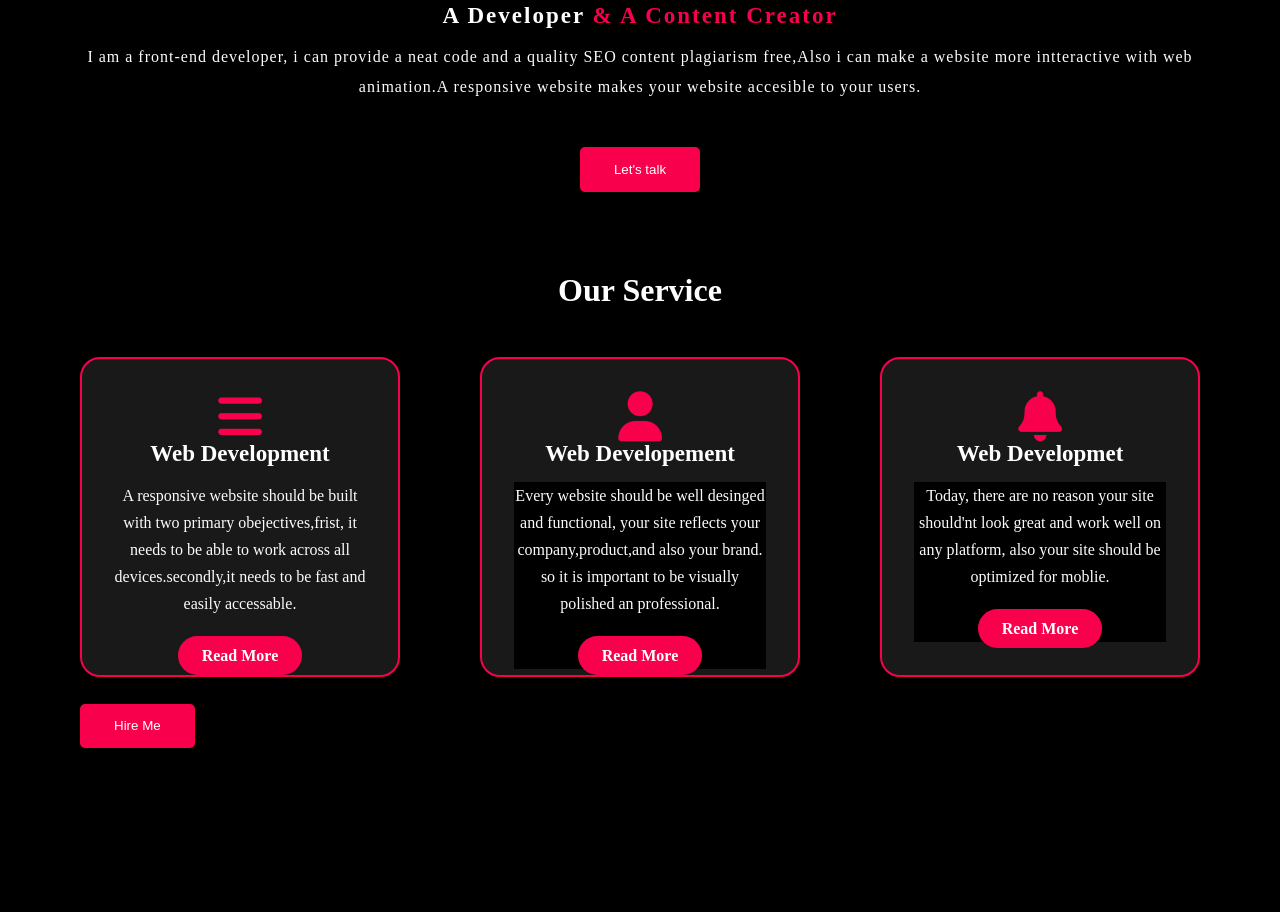
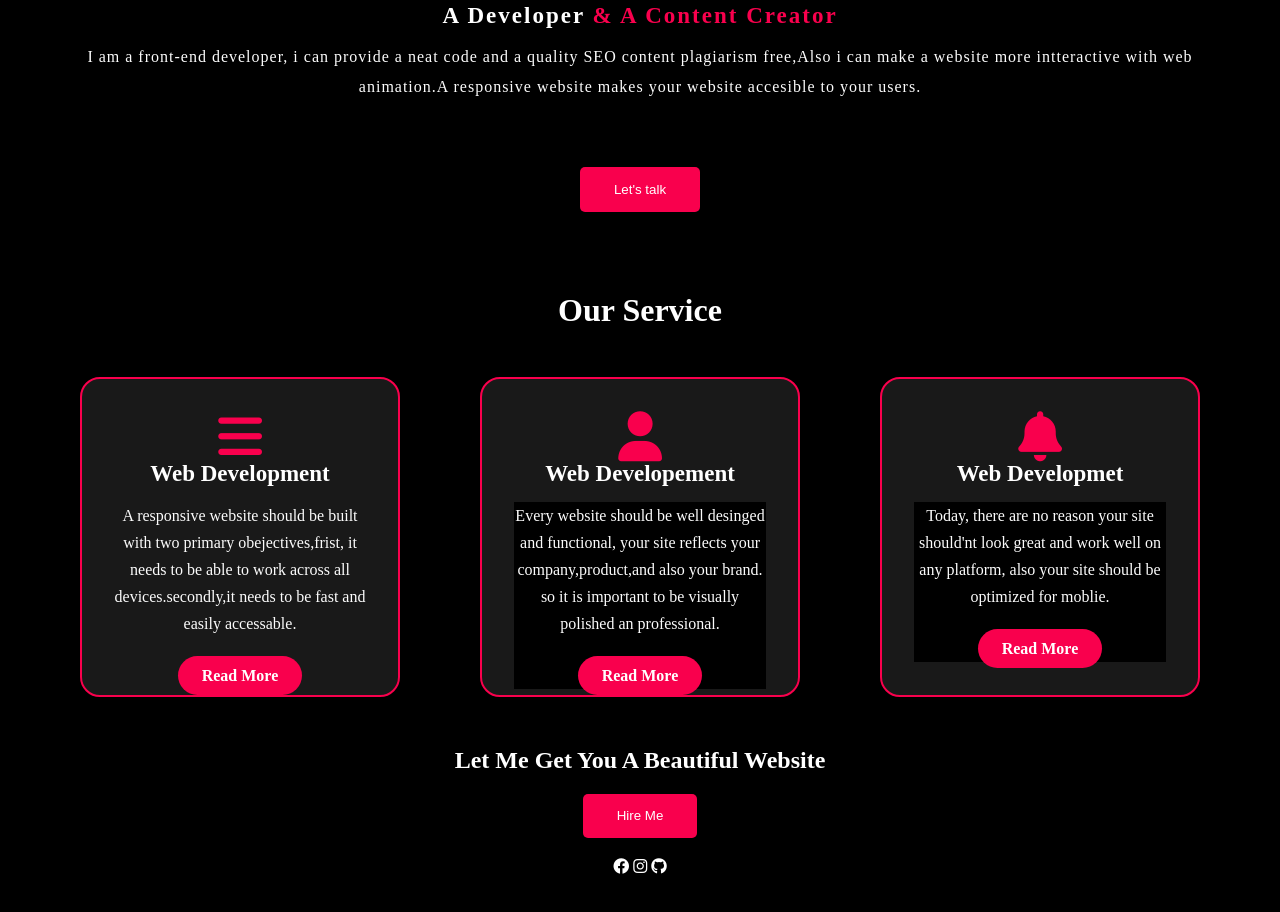
Before and after one commit to COSTLYEMMAH/my-portfolio, a plain HTML site: page index.html in a window 1280 px wide. Shown: the part 932-1844 px from the top of the page. Before the commit the page ends 1760 px from the top, so only its background shows below. Drawn offline with Linux system fonts and the light colour scheme; a web font is replaced by a local one.

Commit message:
second commit

```diff
--- a/index.html
+++ b/index.html
@@ -13,9 +13,9 @@
     <link href="https://fonts.googlepis.com/css2?family=josefin=sans:ital,wg
     ht@0,100;,300;,400;,500;,0;,600;,700;,1;,100;,1;,200;,1;,300;,1;,400;,1;50;,1;,
     600;,1;,700&display=swap" rel="stylesheet">
-    <link rel="stylesheet" href="https://cdnjs.cloudflare.com/ajax/libs/font-awesome/6.1.1/css/all.min.css"
-        integrity="sha512-KfkfwYDsLkIlwQp6LFnl8zNdLGxu9YAA1QvwINks4PhcElQSvqcyVLLD9aMhXd13uQjoXtEKNosOWaZqXgel0g=="
-        crossorigin="anonymous" referrerpolicy="no-referrer" />
+<link rel=stylesheet href="https://cdnjs.cloudflare.com/ajax/libs/font-awesome/6.1.1/css/all.min.css"
+        integrity="slinkha512-KfkfwYDsLkIlwQp6LFnl8zNdLGxu9YAA1QvwINks4PhcElQSvqcyVLLD9aMhXd13uQjoXtEKNosOWaZqXgel0g=="
+        crossorigin=    "anonymous" referrerpolicy="no-referrer" />
 
 
 </head>
@@ -24,7 +24,7 @@
     <!----hero section start---->
 
     <div class="hero">
-        <nav>
+        <nav >
             <h2 class="logo">I.<span>E</span></h2>
             <ul>
                 <li><a href="#">Home</a></li>
@@ -120,6 +120,12 @@
             <button class="btn" type="submit" name="submit">Hire Me</button>
 
         </div>
+        <div class="logo">
+        <i class="fa-brands fa-facebook"></i>
+        <i class="fa-brands fa-instagram"></i>
+        <i class="fa-brands fa-github"></i>
+        </div>
+        </div>
 </body>
 
 </html>
--- a/style.css
+++ b/style.css
@@ -201,3 +201,16 @@ h5 {
     border: 2px solid #f9004d;
     cursor: pointer;
 }
+
+.contact-me {
+    color: white;
+    margin-top: 50px;
+    text-align: center;
+}
+.btn{
+    margin-top: 20px;
+}
+.logo{
+    text-align: center;
+    margin: 20px;
+}
```
